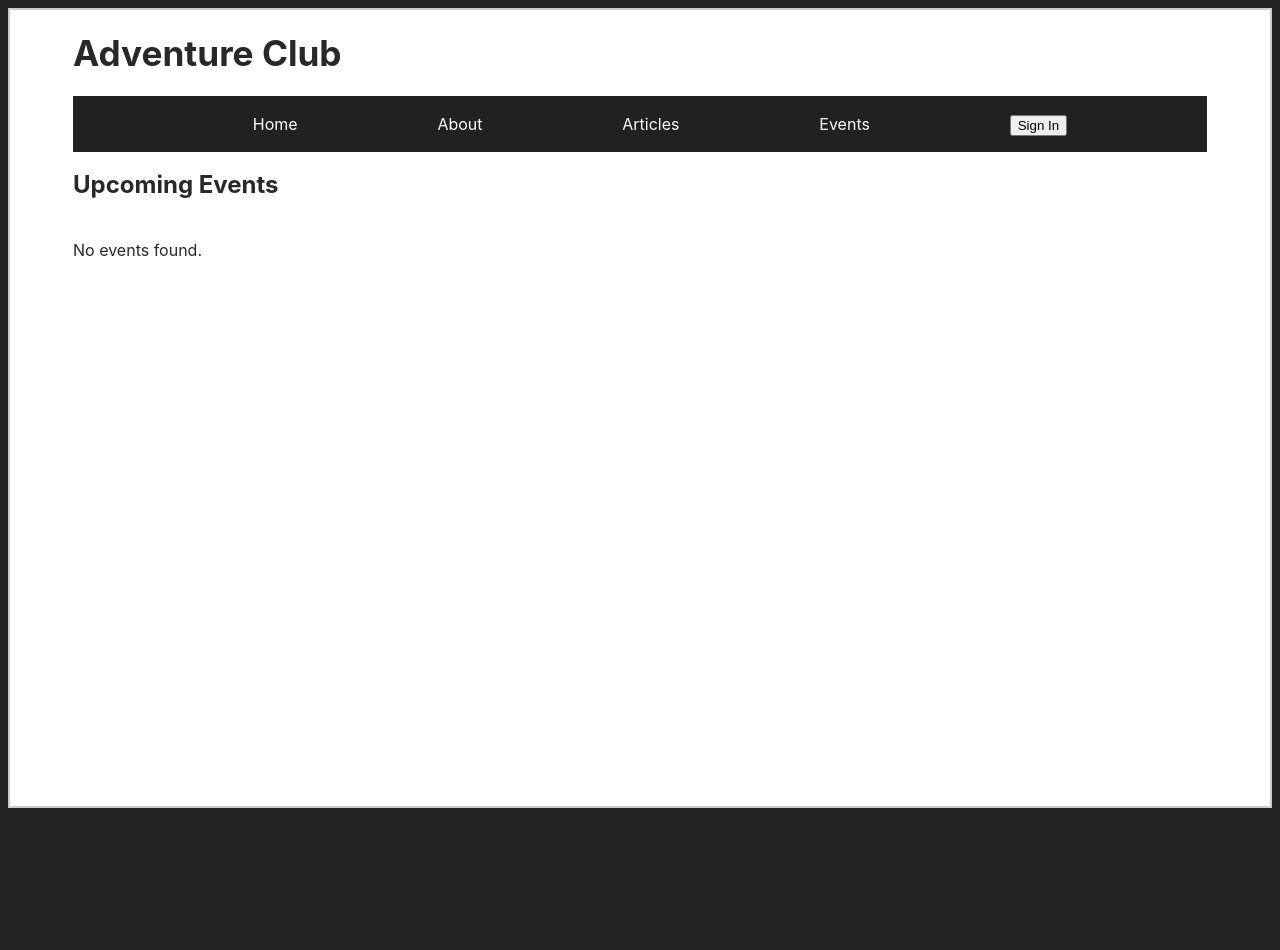
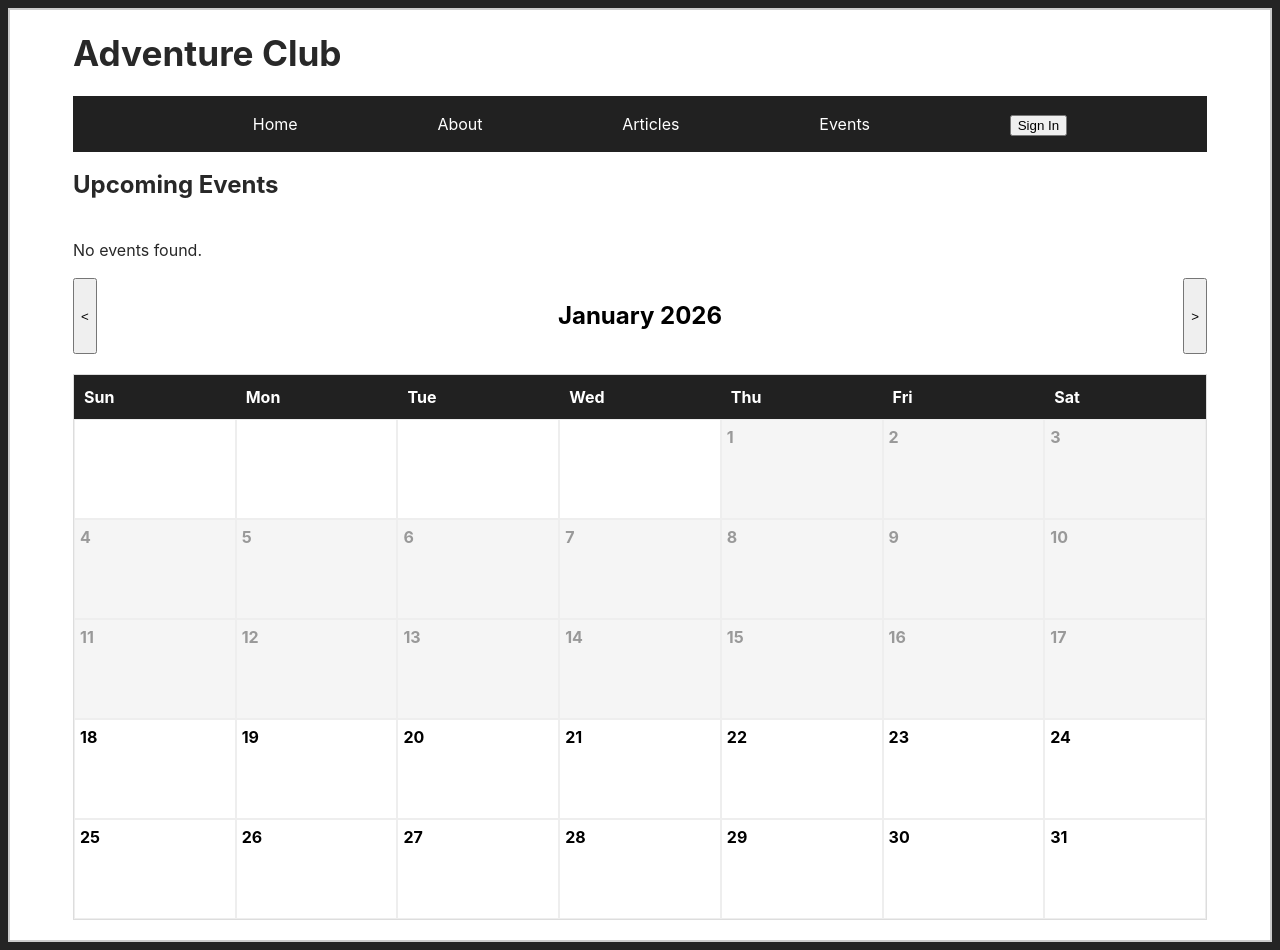
Before and after one commit to eric-laudrum/AdventureClub, a React (Vite) app in the folder front-end/: page /events in a window 1280 px wide. Before the commit the page ends 816 px from the top, so only its background shows below. Built offline with nearby package versions, Linux system fonts and the light colour scheme; no server answers.

Commit message:
Add interactive calendar to events page

```diff
--- a/front-end/src/ArticlesList.jsx
+++ b/front-end/src/ArticlesList.jsx
@@ -10,18 +10,32 @@ export default function ArticlesList({ articles, user }){
         <div className="article_list">
             {articles.map(article => (
                 <div key={article._id} className="article_pane">
+                    <div className="article_head">
+                        {/* 1. Add the image here */}
+                        {article.primaryImage && (
+                            <img
+                                className="article_image"
+                                src={article.primaryImage}
+                                alt={article.title}
+                            />
+                        )}
+
+                        <div className="article_list_content" style={{ marginLeft: '20px' }}>
                             <Link to={`/articles/${article.name}`}>
-                        <h3 className='article_title'>{article.title}</h3>
+                                <h3 className="article_title">{article.title}</h3>
 
-                        {/* Show extra info only if it's an event */}
                                 {article.type === 'event' && (
-                            <div style={{ color: '#666', fontSize: '0.9rem' }}>
+                                    <div className="event_metadata">
                                         <p>📍 {article.location}</p>
                                         <p>📅 {article.eventDate ? new Date(article.eventDate).toLocaleDateString() : 'TBD'}</p>
                                     </div>
                                 )}
                             </Link>
-                    <p>{article.content[0].substring(0, 150)}...</p>
+                            <p className="article_text">
+                                {article.content[0].substring(0, 150)}...
+                            </p>
+                        </div>
+                    </div>
                 </div>
             ))}
         </div>
--- /dev/null
+++ b/front-end/src/Calendar.css
@@ -0,0 +1,60 @@
+.calendar_header {
+    display: flex;
+    justify-content: space-between;
+    width: 100%;
+    margin-bottom: 20px;
+}
+
+.calendar_grid {
+    display: grid;
+    grid-template-columns: repeat(7, 1fr);
+    width: 100%;
+    border: 1px solid #ddd;
+    background-color: white;
+}
+
+.weekday_label {
+    background: #212121;
+    color: white;
+    padding: 10px;
+    font-weight: bold;
+}
+
+.calendar_day {
+    min-height: 100px;
+    border: 0.5px solid #eee;
+    padding: 5px;
+    text-align: left;
+    display: flex;
+    flex-direction: column;
+}
+
+.calendar_day.past {
+    background-color: #f5f5f5;
+    color: #999;
+}
+
+.calendar_day.past a {
+    color: #666;
+}
+
+.day_number {
+    font-weight: bold;
+    margin-bottom: 5px;
+}
+
+.calendar_event_link {
+    background-color: #e3f2fd;
+    border-left: 3px solid #2196f3;
+    padding: 2px 5px;
+    margin-bottom: 4px;
+    font-size: 0.8rem;
+    display: flex;
+    flex-direction: column;
+}
+
+.calendar_event_link a {
+    color: #1976d2;
+    font-weight: bold;
+    text-decoration: none;
+}
--- a/front-end/src/pages/EventsPage.jsx
+++ b/front-end/src/pages/EventsPage.jsx
@@ -1,31 +1,82 @@
 import { useState, useEffect } from 'react';
 import axios from 'axios';
+import '../Calendar.css';
 import ArticlesList from '../ArticlesList';
 
 export default function EventsPage() {
-    const [events, setEvents] = useState([]);
-    const [isLoading, setIsLoading] = useState(true);
+    const [ events, setEvents ] = useState([]);
+    const [ isLoading, setIsLoading ] = useState(true);
+    const [ currentDate, setCurrentDate ] = useState(new Date());
 
     useEffect(() => {
         const fetchEvents = async () => {
             try {
                 const response = await axios.get('/api/articles');
-                const allArticles = response.data;
-
-                // Filter only events
-                const onlyEvents = allArticles.filter(article => article.type === 'event');
-
+                // Filter once and set state
+                const onlyEvents = response.data.filter(article => article.type === 'event');
                 setEvents(onlyEvents);
-
             } catch (e) {
                 console.error("Error fetching events:", e);
             } finally {
                 setIsLoading(false);
             }
         };
-
         fetchEvents();
     }, []);
+
+    const prevMonth = () => setCurrentDate(new Date(currentDate.getFullYear(), currentDate.getMonth() - 1));
+    const nextMonth = () => setCurrentDate(new Date(currentDate.getFullYear(), currentDate.getMonth() + 1));
+
+    const daysInMonth = (year, month) => new Date(year, month + 1, 0).getDate();
+    const firstDayOfMonth = new Date(currentDate.getFullYear(), currentDate.getMonth(), 1).getDay();
+
+    const renderDays = () => {
+        const totalDays = daysInMonth(currentDate.getFullYear(), currentDate.getMonth());
+        const days = [];
+        const today = new Date();
+        today.setHours(0, 0, 0, 0);
+
+        // Blank squares for days before the 1st of the month
+        for (let i = 0; i < firstDayOfMonth; i++) {
+            days.push(<div key={`blank-${i}`} className="calendar_day empty"></div>);
+        }
+
+        // Actual days
+        for (let d = 1; d <= totalDays; d++) {
+            const dateStr = new Date(currentDate.getFullYear(), currentDate.getMonth(), d);
+            const isPast = dateStr < today;
+
+            // Find events for x day
+            const dayEvents = events.filter(e => {
+                const eDate = new Date(e.eventDate);
+                return eDate.getDate() === d &&
+                       eDate.getMonth() === currentDate.getMonth() &&
+                       eDate.getFullYear() === currentDate.getFullYear();
+            });
+
+            days.push(
+                <div key={d} className={`calendar_day ${isPast ? 'past' : ''}`}>
+                    <span className="day_number">{d}</span>
+                    {dayEvents.map(e => {
+                        const startTime = new Date(e.eventDate);
+                        // Defaulting end time to 2 hours after start
+                        const endTime = new Date(startTime.getTime() + 2 * 60 * 60 * 1000);
+
+                        return (
+                            <div key={e._id} className="calendar_event_link">
+                                <a href={`/articles/${e.name}`}>{e.title}</a>
+                                <small>
+                                    {startTime.toLocaleTimeString([], { hour: '2-digit', minute: '2-digit' })} -
+                                    {endTime.toLocaleTimeString([], { hour: '2-digit', minute: '2-digit' })}
+                                </small>
+                            </div>
+                        );
+                    })}
+                </div>
+            );
+        }
+        return days;
+    };
 
     if (isLoading) return <p>Loading events...</p>;
 
@@ -37,6 +88,23 @@ export default function EventsPage() {
             ) : (
                 <p>No events found.</p>
             )}
+
+            <div className="calendar_header">
+                <button onClick={prevMonth}>&lt;</button>
+                <h2>{currentDate.toLocaleString('default', { month: 'long' })} {currentDate.getFullYear()}</h2>
+                <button onClick={nextMonth}>&gt;</button>
+            </div>
+            <div className="calendar_grid">
+                {['Sun', 'Mon', 'Tue', 'Wed', 'Thu', 'Fri', 'Sat'].map(day => (
+                    <div key={day} className="weekday_label">{day}</div>
+                ))}
+                {renderDays()}
+            </div>
         </div>
+
+
+
+
+
     );
 }
```
Lines whose indentation alone changed are shown as unchanged.
